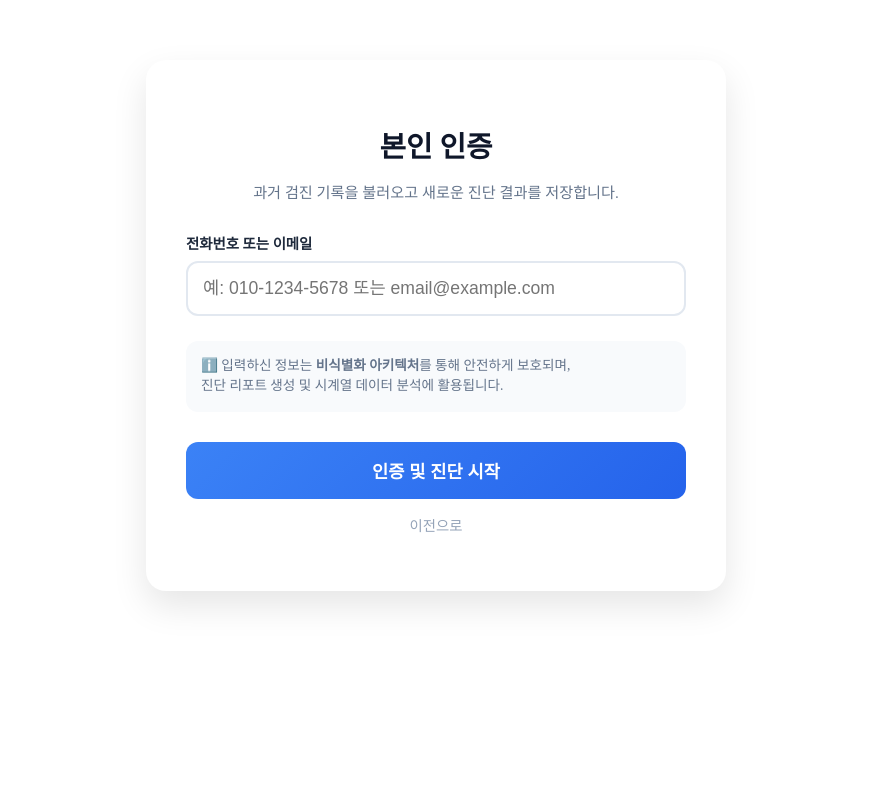
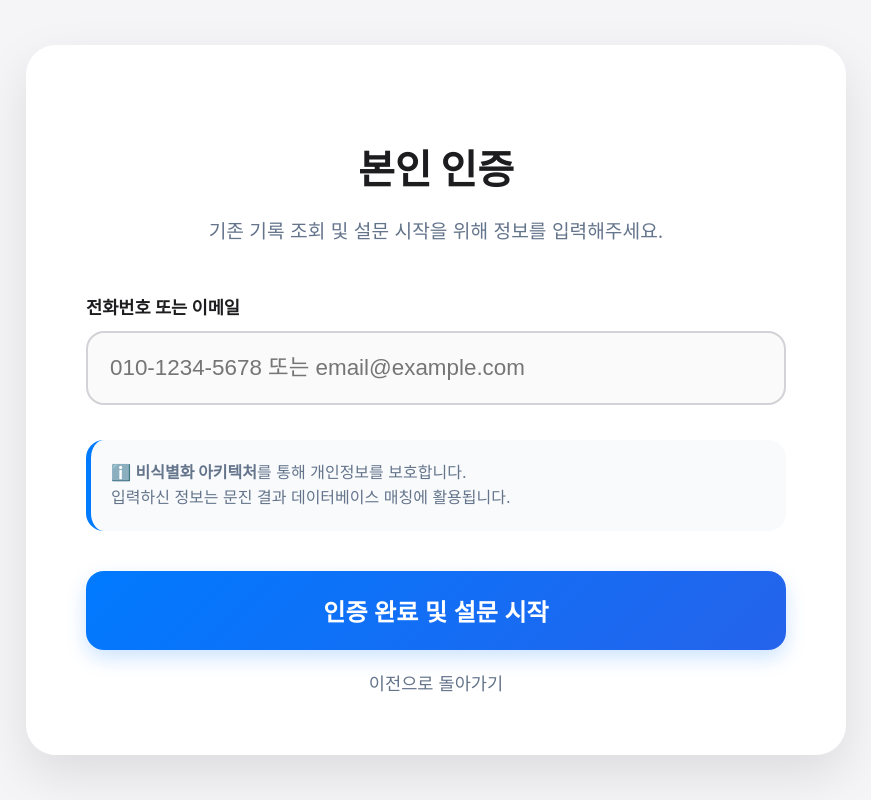
Before and after one commit to Phjrab/eye_project, a Python web app: template web/templates/login.html in a window 1280 px wide. Shown: the whole page, without its empty margins (204-1075 px from the left). Run offline with Jinja, Linux system fonts and the light colour scheme; the template is opened without the code that fills it, so the values that code supplies are empty.

Commit message:
Update login.html

```diff
--- a/web/templates/login.html
+++ b/web/templates/login.html
@@ -1,122 +1,152 @@
+<!DOCTYPE html>
+<html lang="ko">
+<head>
+    <meta charset="UTF-8">
+    <meta name="viewport" content="width=device-width, initial-scale=1.0">
+    <title>본인 인증 - AI 안구 건강 스크리닝</title>
+    <style>
+        :root {
+            --primary: #007AFF;
+            --bg: #f5f5f7;
+            --card: #ffffff;
+            --text-dark: #1d1d1f;
+            --text-sub: #64748b;
+            --border: #d2d2d7;
+        }
+
+        body {
+            font-family: 'Pretendard', -apple-system, sans-serif;
+            background-color: var(--bg);
+            color: var(--text-dark);
+            margin: 0;
+            padding: 0;
+            width: 1280px;
+            height: 800px;
+            overflow: hidden;
+            display: flex;
+            justify-content: center;
+            align-items: center;
+        }
+
+        .auth-container {
+            width: 700px;
+            padding: 60px;
+            background: var(--card);
+            border-radius: 30px;
+            box-shadow: 0 20px 50px rgba(0,0,0,0.1);
+            text-align: center;
+        }
+
+        .auth-header h2 { font-size: 2.5rem; font-weight: 800; margin-bottom: 15px; }
+        .auth-header p { font-size: 1.2rem; color: var(--text-sub); margin-bottom: 50px; }
+
+        .input-group { text-align: left; margin-bottom: 35px; }
+        .input-group label { display: block; font-weight: 700; margin-bottom: 12px; font-size: 1.1rem; }
+
+        .input-group input {
+            width: 100%;
+            padding: 22px;
+            border: 2px solid var(--border);
+            border-radius: 18px;
+            font-size: 1.4rem;
+            box-sizing: border-box;
+            transition: all 0.3s;
+            background-color: #fafafa;
+        }
+
+        .input-group input:focus {
+            outline: none;
+            border-color: var(--primary);
+            background-color: #ffffff;
+        }
+
+        .info-message {
+            background: #f8fafc;
+            padding: 20px;
+            border-radius: 18px;
+            margin-bottom: 40px;
+            text-align: left;
+            border-left: 5px solid var(--primary);
+        }
+
+        .btn-confirm {
+            width: 100%;
+            background: linear-gradient(135deg, #007AFF, #2563eb);
+            color: white;
+            border: none;
+            padding: 22px;
+            border-radius: 18px;
+            font-size: 1.5rem;
+            font-weight: 700;
+            cursor: pointer;
+            margin-bottom: 20px;
+            box-shadow: 0 8px 20px rgba(0, 122, 255, 0.2);
+        }
+
+        .btn-back {
+            display: inline-block;
+            color: var(--text-sub);
+            text-decoration: none;
+            font-size: 1.1rem;
+            cursor: pointer;
+        }
+    </style>
+</head>
+<body>
 
 <div class="auth-container">
     <div class="auth-header">
         <h2>본인 인증</h2>
-        <p>과거 검진 기록을 불러오고 새로운 진단 결과를 저장합니다.</p>
+        <p>기존 기록 조회 및 설문 시작을 위해 정보를 입력해주세요.</p>
     </div>
 
-    <form action="{{ url_for('start_diagnosis') }}" method="POST" class="auth-form">
+    <form id="loginForm" onsubmit="return handleLogin(event)">
         <div class="input-group">
             <label for="identifier">전화번호 또는 이메일</label>
             <input type="text" id="identifier" name="identifier"
-                   placeholder="예: 010-1234-5678 또는 email@example.com" required>
+                   placeholder="010-1234-5678 또는 email@example.com" required>
         </div>
 
         <div class="info-message">
-            <p>ℹ️ 입력하신 정보는 <strong>비식별화 아키텍처</strong>를 통해 안전하게 보호되며, <br>
-               진단 리포트 생성 및 시계열 데이터 분석에 활용됩니다.</p>
+            <p style="margin:0; font-size:1rem; color:var(--text-sub); line-height:1.6;">
+                ℹ️ <strong>비식별화 아키텍처</strong>를 통해 개인정보를 보호합니다.<br>
+                입력하신 정보는 문진 결과 데이터베이스 매칭에 활용됩니다.
+            </p>
         </div>
 
         <div class="action-section">
-            <button type="submit" class="btn-confirm">인증 및 진단 시작</button>
-            <a href="{{ url_for('index') }}" class="btn-back">이전으로</a>
+            <button type="submit" class="btn-confirm">인증 완료 및 설문 시작</button>
+            <div>
+                <a href="index.html" class="btn-back">이전으로 돌아가기</a>
+            </div>
         </div>
     </form>
 </div>
 
-<style>
-    .auth-container {
-        max-width: 500px;
-        margin: 60px auto;
-        padding: 40px;
-        background: white;
-        border-radius: 20px;
-        box-shadow: 0 15px 35px rgba(0,0,0,0.1);
-        text-align: center;
+<script>
+    function handleLogin(event) {
+        event.preventDefault();
+
+        const identifier = document.getElementById('identifier').value.trim();
+
+        // 유효성 검사 규칙
+        const phoneRegex = /^010-\d{3,4}-\d{4}$|^010\d{8}$/;
+        const emailRegex = /^[^\s@]+@[^\s@]+\.[^\s@]+$/;
+
+        if (phoneRegex.test(identifier) || emailRegex.test(identifier)) {
+            // 사용자 식별자를 로컬 스토리지에 저장하여 나중에 survey에서 활용
+            localStorage.setItem('user_id', identifier);
+
+            // 성공 알림 후 설문 페이지(survey.html)로 이동
+            alert("인증 성공! 사전 설문 페이지로 이동합니다.");
+            window.location.href = 'survey.html';
+        } else {
+            alert("올바른 전화번호(010-0000-0000) 또는 이메일 형식을 입력해주세요.");
+        }
+
+        return false;
     }
+</script>
 
-    .auth-header h2 {
-        font-size: 1.8rem;
-        color: #0f172a;
-        margin-bottom: 10px;
-    }
-
-    .auth-header p {
-        font-size: 0.95rem;
-        color: #64748b;
-        margin-bottom: 30px;
-    }
-
-    .input-group {
-        text-align: left;
-        margin-bottom: 25px;
-    }
-
-    .input-group label {
-        display: block;
-        font-weight: 700;
-        margin-bottom: 8px;
-        color: #1e293b;
-        font-size: 0.9rem;
-    }
-
-    .input-group input {
-        width: 100%;
-        padding: 15px;
-        border: 2px solid #e2e8f0;
-        border-radius: 12px;
-        font-size: 1.1rem;
-        box-sizing: border-box;
-        transition: border-color 0.3s;
-    }
-
-    .input-group input:focus {
-        outline: none;
-        border-color: #3b82f6;
-    }
-
-    .info-message {
-        background: #f8fafc;
-        padding: 15px;
-        border-radius: 12px;
-        margin-bottom: 30px;
-        text-align: left;
-    }
-
-    .info-message p {
-        font-size: 0.85rem;
-        color: #64748b;
-        margin: 0;
-        line-height: 1.5;
-    }
-
-    /* 버튼 스타일 */
-    .btn-confirm {
-        width: 100%;
-        background: linear-gradient(135deg, #3b82f6, #2563eb);
-        color: white;
-        border: none;
-        padding: 16px;
-        border-radius: 12px;
-        font-size: 1.1rem;
-        font-weight: 700;
-        cursor: pointer;
-        transition: transform 0.2s;
-        margin-bottom: 15px;
-    }
-
-    .btn-confirm:active {
-        transform: scale(0.98);
-    }
-
-    .btn-back {
-        display: block;
-        color: #94a3b8;
-        text-decoration: none;
-        font-size: 0.9rem;
-    }
-
-    .btn-back:hover {
-        color: #64748b;
-    }
-</style>
+</body>
+</html>
```
